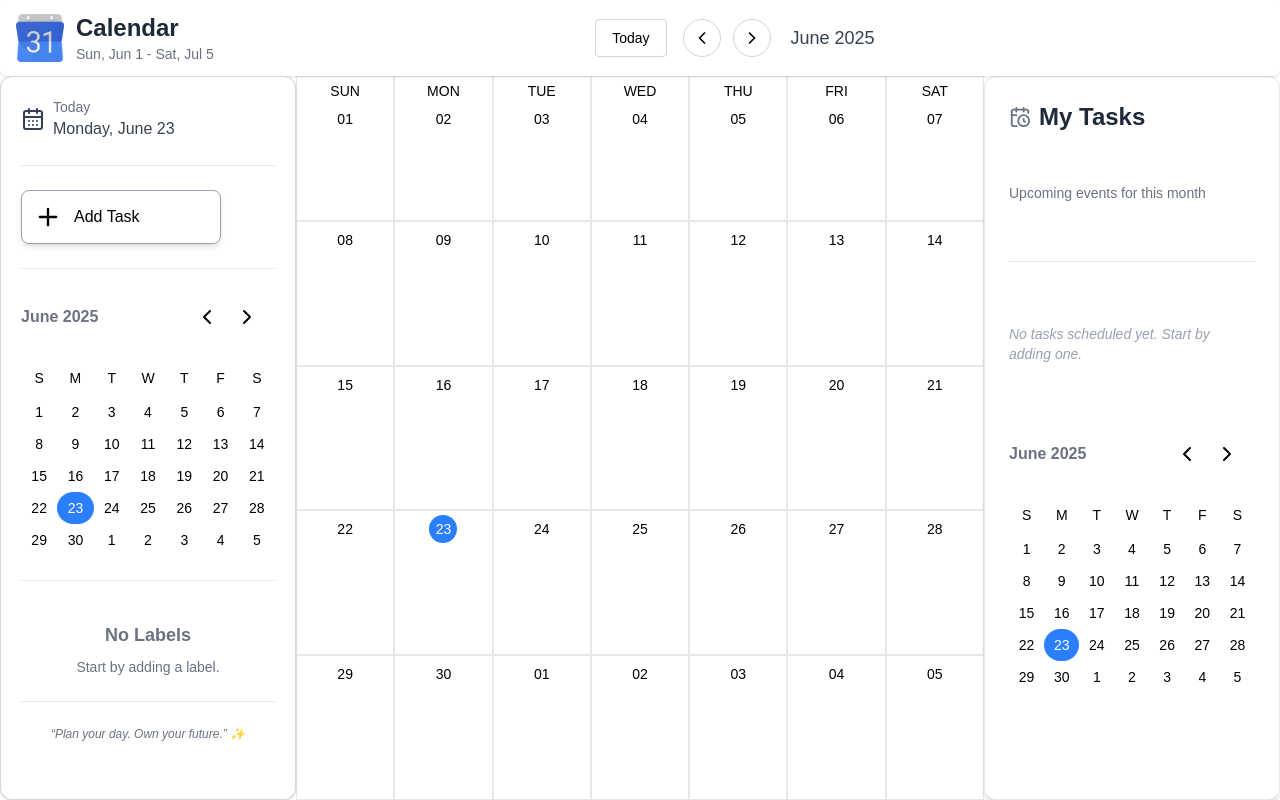
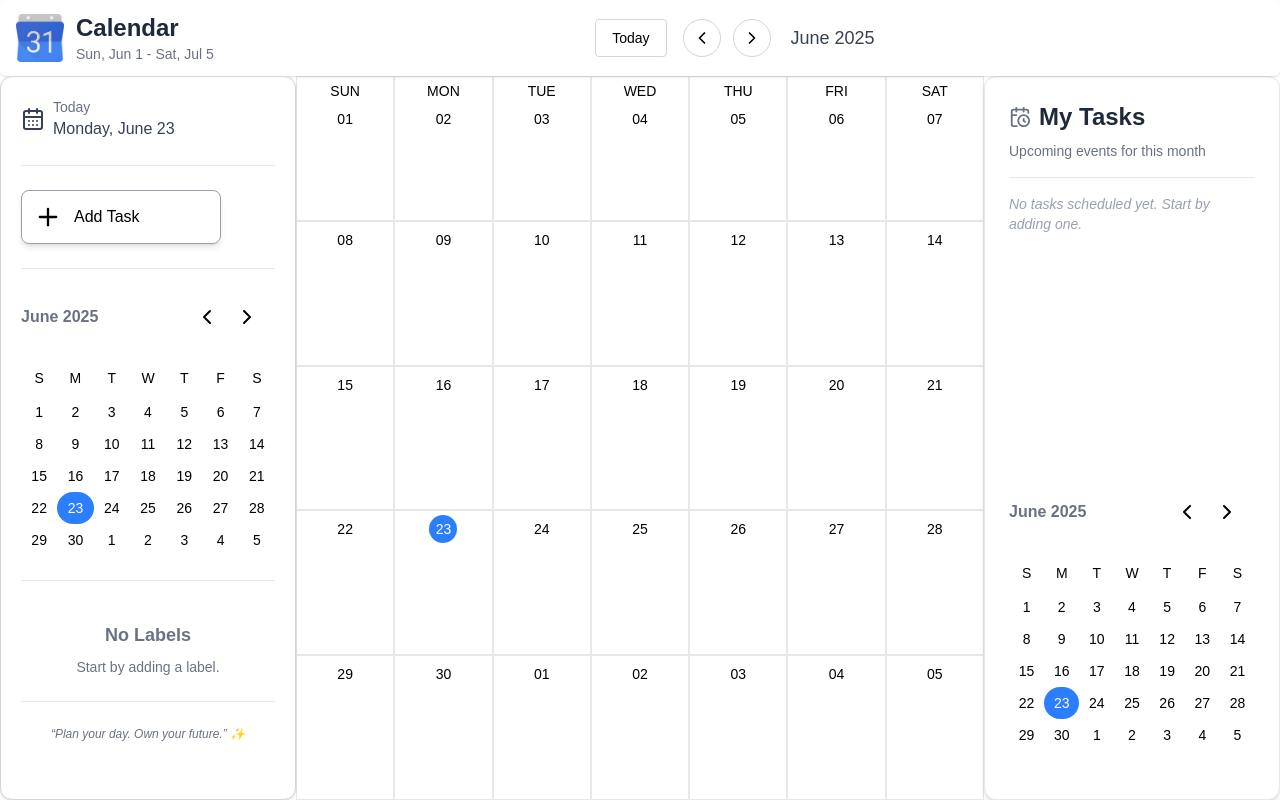
Before and after one commit to NAVIN0507/calendar, a React (Vite) app: page / in a window 1280 px wide. Built offline with nearby package versions, Linux system fonts and the light colour scheme.

Commit message:
added smallCalendar

```diff
--- a/src/components/RightSideBar.tsx
+++ b/src/components/RightSideBar.tsx
@@ -13,7 +13,7 @@ const labelColors = {
 }
 
 const RightSideBar = () => {
-  const { savedEvents , setShowEventModel , setSelectedEvent } = useContext(GlobalContext)
+  const { savedEvents, setShowEventModel, setSelectedEvent } = useContext(GlobalContext)
   const [dayEvents, setDayEvents] = useState([])
 
   useEffect(() => {
@@ -21,15 +21,18 @@ const RightSideBar = () => {
   }, [savedEvents])
 
   return (
-    <section className="w-74 bg-white border border-gray-200 p-6 rounded-xl shadow-md flex flex-col justify-between ">
+    <section className="w-74 bg-white border border-gray-200 p-6 rounded-xl shadow-md flex flex-col h-full">
+      {/* Fixed Header */}
       <div className="flex items-center gap-2 mb-2">
         <CalendarClock className="text-gray-500" size={22} />
         <h1 className="text-2xl font-semibold text-gray-800">My Tasks</h1>
       </div>
 
       <p className="text-sm text-gray-500 mb-4">Upcoming events for this month</p>
-      <hr className="border-gray-200 mb-5" />
+      <hr className="border-gray-200 mb-4" />
 
+      {/* Scrollable Task Section */}
+      <div className="flex-1 overflow-y-auto pr-1 mb-6">
         <div className="space-y-4">
           {dayEvents.length === 0 ? (
             <p className="text-gray-400 italic text-sm">No tasks scheduled yet. Start by adding one.</p>
@@ -40,7 +43,7 @@ const RightSideBar = () => {
                 className={`${labelColors[evt.label] || 'bg-gray-100 text-gray-800'}
                   p-3 rounded-lg shadow-sm hover:shadow-md transition-all duration-200
                   cursor-pointer`}
-                onClick={()=>{
+                onClick={() => {
                   setShowEventModel(true)
                   setSelectedEvent(evt)
                 }}
@@ -51,13 +54,19 @@ const RightSideBar = () => {
                     <CornerDownRight size={16} /> {evt.description}
                   </span>
                 )}
-              <p className="text-xs text-gray-500 mt-1">{dayjs(evt.day).format('ddd, MMM D')}</p>
+                <p className="text-xs text-gray-500 mt-1">
+                  {dayjs(evt.day).format('ddd, MMM D')}
+                </p>
               </div>
             ))
           )}
         </div>
-      <SmallCalendar/>
-      <div className='mb-10'></div>
+      </div>
+
+      {/* Fixed Bottom Calendar */}
+      <SmallCalendar />
+
+      <div className="mt-6" />
     </section>
   )
 }
```
Lines whose indentation alone changed are shown as unchanged.
